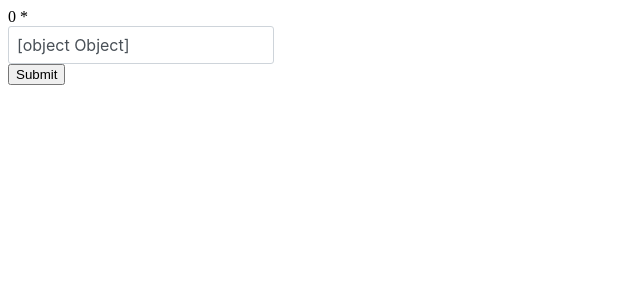
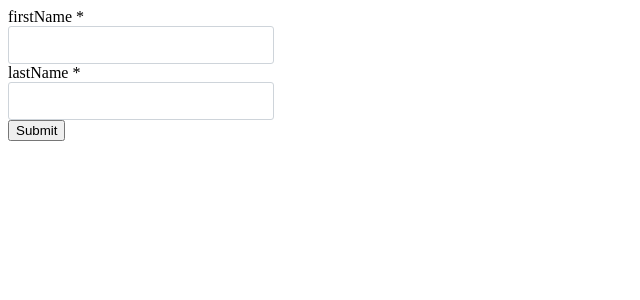
Before and after one commit to AMRYASSER16/dynamic-form, a React (Create React App) app in the folder demo-2/: page / in a window 1280 px wide. Shown: the top 300 px of the page, without its empty margins (0-640 px from the left). Built offline with nearby package versions, Linux system fonts and the light colour scheme.

Commit message:
fix useForm logic based on the new array

```diff
--- a/demo-2/src/App.tsx
+++ b/demo-2/src/App.tsx
@@ -5,8 +5,15 @@ import useForm from "./hooks/useForm";
 function App() {
   const formState = [
     {
+      id: 0,
       label: "firstName",
-      value: null,
+      value: "",
+      error: "",
+    },
+    {
+      id: 1,
+      label: "lastName",
+      value: "",
       error: "",
     },
   ];
@@ -27,14 +34,16 @@ function App() {
 
   return (
     <form onSubmit={(e) => submitFormHandler(e)}>
-      {Object.entries(form).map((key, value) => (
+      {form.map((f: any) => (
         <InputText
-          key={value}
-          label={key[0]}
-          value={`${key[1]}`}
-          onChange={(e) => setForm({ ...form, [key[0]]: e.target.value })}
-          valid={key[1] === "" ? validate.notValid : validate.valid}
-          errorMsg={error}
+          key={f.id}
+          label={f.label}
+          value={f.value}
+          onChange={(e) => {
+            console.log(f)
+          }}
+          valid={f.value === "" ? validate.notValid : validate.valid}
+          errorMsg={f.error}
           classes={"class"}
         />
       ))}
--- a/demo-2/src/components/InputText/types.ts
+++ b/demo-2/src/components/InputText/types.ts
@@ -1,10 +1,11 @@
 export type types = {
+  key?: number,
   label?: string;
   value: string;
   minLength?: number;
   maxLength?: number;
   errorMsg: string;
-  valid: boolean;
+  valid?: boolean;
   classes?: string;
   onChange?: (e: React.ChangeEvent<HTMLInputElement>) => void;
 };
--- a/demo-2/src/hooks/useForm.ts
+++ b/demo-2/src/hooks/useForm.ts
@@ -10,8 +10,8 @@ const useForm = (formState: any) => {
   const [validate, setValidate] = useState(formValidation);
 
   const checkValidHandler = () => {
-    Object.entries(form).map((key) => {
-      if (key[1] !== "") {
+    form.map((f: any) => {
+      if (f.value !== "") {
         setValidate({ ...validate, valid: true });
       } else {
         setValidate({ ...validate, notValid: true });
```
